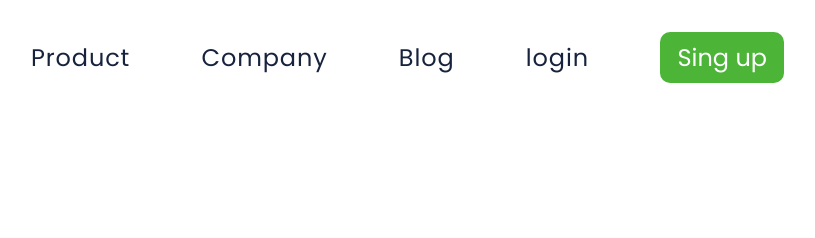
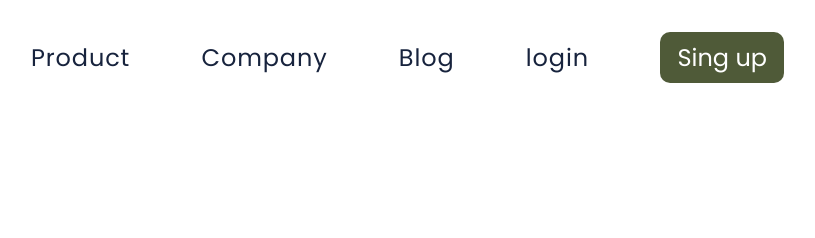
Before and after one commit to MuriloGatto/Primeiro-projeto, a plain HTML site: page Desafio1.html in a window 1280 px wide. Shown: the top 238 px of the page, without its empty margins (19-834 px from the left). Drawn offline with Linux system fonts and the light colour scheme.

Commit message:
alteração de cor do botao

```diff
--- a/Desafio1.css
+++ b/Desafio1.css
@@ -21,7 +21,7 @@ header {
 }
 
 .button-header {
-    background: #4CB538;
+    background: #4f5a38;
     color: #ffffff;
     width: 124px;
     height: 51px;
```
